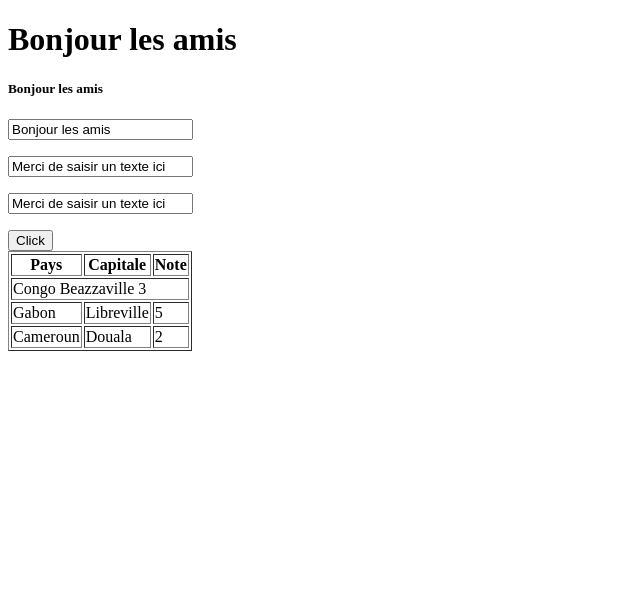
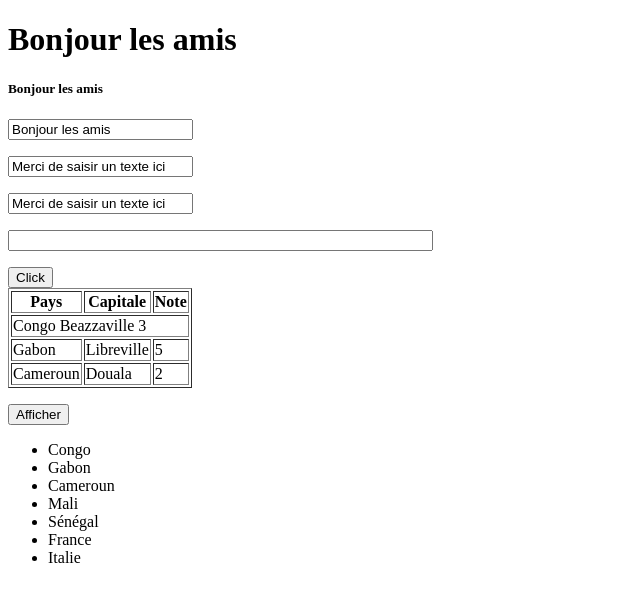
Before and after one commit to PdskDev/Angular-tutorial-app, an Angular app: page / in a window 1280 px wide. Shown: the top 602 px of the page, without its empty margins (0-640 px from the left). Built offline with nearby package versions, Linux system fonts and the light colour scheme.

Commit message:
Directive

```diff
--- a/src/app/app.component.html
+++ b/src/app/app.component.html
@@ -4,6 +4,8 @@
   <p><input type="text" value="{{welcomeMessage}}" /></p>
   <p><input type="text" [value]="inputMessage" (blur)="showMessageOnKeyPress($event)"/></p>
   <p><input type="text" [value]="inputMessage" on-blur="showMessageOnKeyPress($event)"/></p>
+  <p [textContent]="textSaisi"></p>
+  <p><input type="text" [(ngModel)]="textSaisi" size="50"/></p>
   <button type="button" (click)="showMessage('Pourquoi tu cliques sur moi ?')">Click</button>
 </div>
 <div>
@@ -24,4 +26,21 @@
   </tr>
   </table>
 </div>
+<p></p>
+<div>
+  <button type="button" (click)="afficherDOM()">{{textBouton}}</button>
+  <div *ngIf="estPresent">
+    <h1>Affiche ce texte</h1>
+  </div>
+</div>
+<div>
+  <ul>
+    <li *ngFor="let pays of listeDePays">
+      {{pays}}
+    </li>
+  </ul>
+</div>
+
+
+
 <router-outlet></router-outlet>
--- a/src/app/app.component.ts
+++ b/src/app/app.component.ts
@@ -11,6 +11,10 @@ export class AppComponent {
   inputMessage: string = "Merci de saisir un texte ici";
   colSpanValue: number = 3;
   messageAlerte: string = "Pourquoi tu cliques sur moi ?";
+  textSaisi:string="";
+  estPresent: boolean = false;
+  textBouton: string ="Afficher";
+  listeDePays: string[] = ["Congo", "Gabon", "Cameroun", "Mali", "Sénégal", "France", "Italie"];
 
   showMessage(messageAlerte: string){
     alert(this.messageAlerte);
@@ -21,4 +25,9 @@ export class AppComponent {
     this.showMessage(this.messageAlerte);
   }
 
+  afficherDOM(){
+    this.estPresent = !this.estPresent;
+    this.estPresent ? this.textBouton="Cacher le texte": this.textBouton="Afficher le texte";
+  }
+
 }
--- a/src/app/app.module.ts
+++ b/src/app/app.module.ts
@@ -3,6 +3,7 @@ import { BrowserModule } from '@angular/platform-browser';
 
 import { AppRoutingModule } from './app-routing.module';
 import { AppComponent } from './app.component';
+import { FormsModule } from '@angular/forms';
 
 @NgModule({
   declarations: [
@@ -10,7 +11,8 @@ import { AppComponent } from './app.component';
   ],
   imports: [
     BrowserModule,
-    AppRoutingModule
+    AppRoutingModule,
+    FormsModule
   ],
   providers: [],
   bootstrap: [AppComponent]
```
